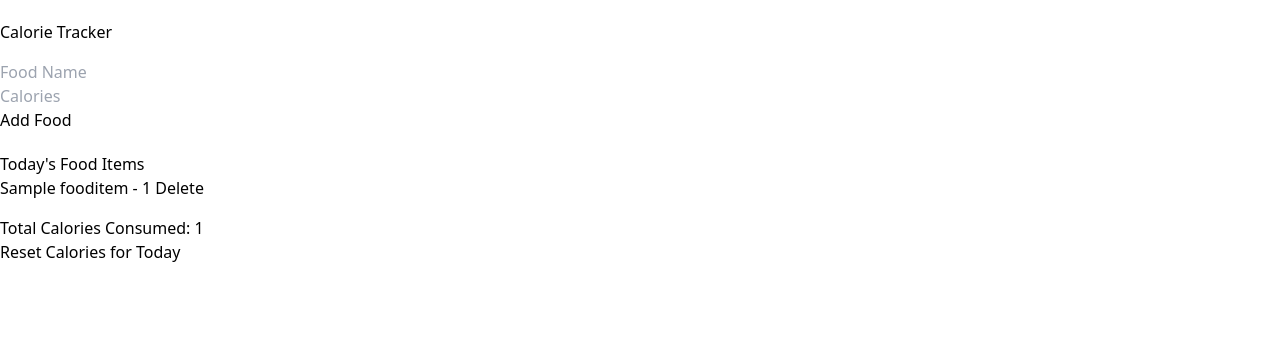
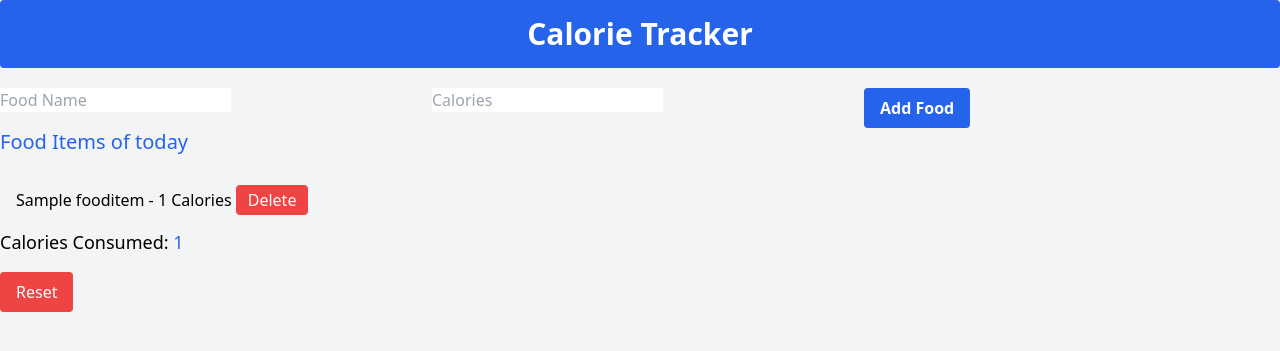
Before and after one commit to edwin-metto/calorie-tracker, a Django app: template my_app/templates/my_app/home.html in a window 1280 px wide. Shown: the top 351 px of the page. Run offline with Django 5.2, Linux system fonts and the light colour scheme; tables that the repository leaves empty hold one stand-in row (values such as "Sample post"); the template is opened without the code that fills it: values that come from a table or form of the project are taken from there, most other values are stand-ins (such as "Sample title", 1, 10 or a date in 2020); some libraries are stand-ins or nearby versions.

Commit message:
migrations

```diff
--- a/my_app/models.py
+++ b/my_app/models.py
@@ -7,5 +7,4 @@ class FoodItem(models.Model):
     date_added = models.DateField(default=timezone.now)
 
     def __str__(self):
-
         return f"{self.name} - {self.calories} kcal"
--- a/my_app/templates/my_app/home.html
+++ b/my_app/templates/my_app/home.html
@@ -4,48 +4,50 @@
     <title>Calorie Tracker</title>
     <script src="https://cdn.tailwindcss.com"></script>
 </head>
-<body>
-<div class="container mt-5">
-    <h1 class="mb-4">Calorie Tracker</h1>
+<body class="bg-gray-100">
+<div class="">
+    <h1 class="text-3xl font-bold text-center bg-blue-600 text-white p-4 rounded">Calorie Tracker</h1>
 
-
-    <form method="POST" action="{% url 'add_food' %}">
+    <!-- Add Food Form -->
+    <form method="POST" action="{% url 'add_food' %}" class="mt-5">
         {% csrf_token %}
-        <div class="form-row">
-            <div class="col">
+        <div class="grid grid-cols-1 sm:grid-cols-3 gap-4">
+            <div>
                 {{ form.name }}
             </div>
-            <div class="col">
+            <div>
                 {{ form.calories }}
             </div>
-            <div class="col">
-                <button type="submit" class="btn btn-primary">Add Food</button>
+            <div>
+                <button type="submit" class="bg-blue-600 hover:bg-blue-700 text-white font-semibold py-2 px-4 rounded">Add Food</button>
             </div>
         </div>
     </form>
 
 
-    <h2 class="mt-5">Today's Food Items</h2>
+    <h2 class="text-xl   text-blue-600">Food Items of today</h2>
     {% if food_items %}
-        <ul class="list-group">
+        <ul class="mt-4 space-y-3">
             {% for item in food_items %}
-                <li class="list-group-item d-flex justify-content-between align-items-center">
-                    {{ item.name }} - {{ item.calories }}
-                    <a href="{% url 'delete_food' item.pk %}" class="btn btn-danger btn-sm">Delete</a>
+                <li class="bg-gray-100 p-4 rounded  items-center ">
+                    <span class="font-medium">{{ item.name }} - {{ item.calories }} Calories</span>
+                    <a href="{% url 'delete_food' item.pk %}" class="text-white bg-red-500  py-1 px-3 rounded">Delete</a>
                 </li>
             {% endfor %}
         </ul>
     {% else %}
-        <p>No food items added today.</p>
+        <p class="mt-4 text-gray-500">No food items today.</p>
     {% endif %}
 
 
-    <h3 class="mt-4">Total Calories Consumed: {{ total_calories }} </h3>
+    <h3 class="text-lg ">Calories Consumed:
+        <span class="text-blue-600">{{ total_calories }}</span>
+    </h3>
 
 
-    <form method="POST" action="{% url 'reset_calories' %}">
+    <form method="POST" action="{% url 'reset_calories' %}" class="mt-4">
         {% csrf_token %}
-        <button type="submit" class="">Reset Calories for Today</button>
+        <button type="submit" class="bg-red-500  text-white  py-2 px-4 rounded">Reset</button>
     </form>
 </div>
 </body>
```
Also changed, not shown: myproject/settings.py (+19 -7 lines).
